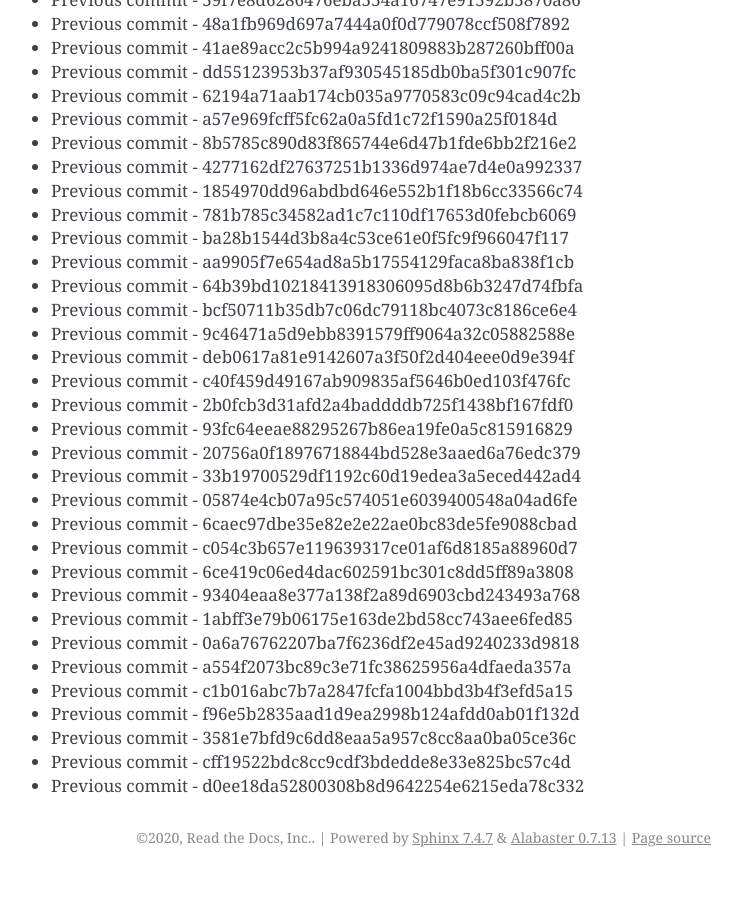
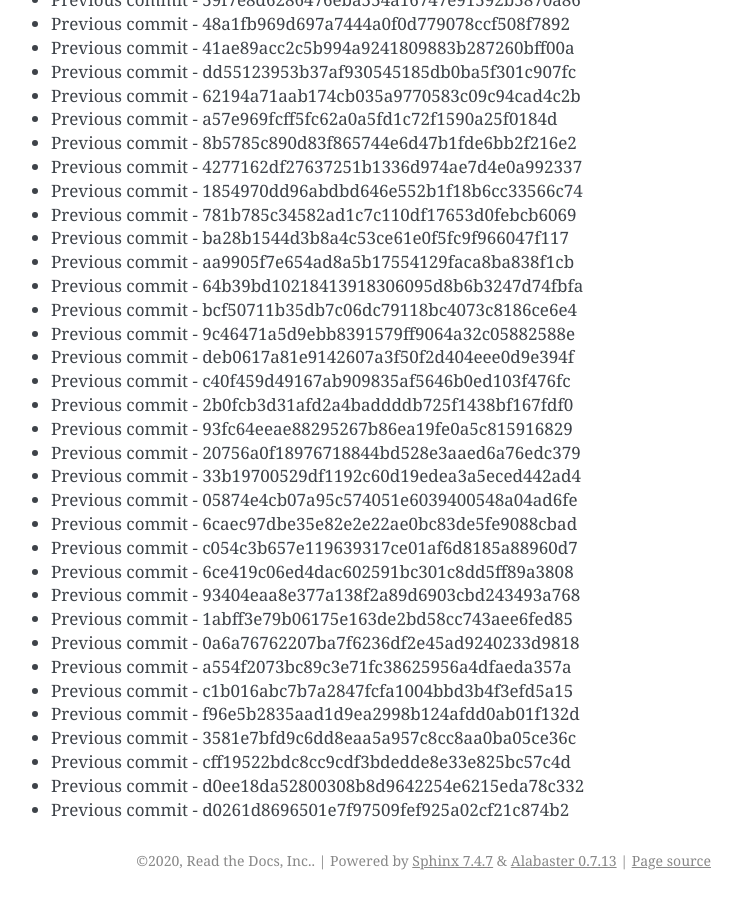
Before and after one commit to readthedocs/rtd-git-stresstest, a Sphinx documentation site: the page built from docs/updates.rst, in a window 1280 px wide and 900 px high, scrolled down 69785 px. Shown: the whole window, without its empty margins (399-1141 px from the left). Built offline with Sphinx 7.4.7, drawn with Linux system fonts in a browser that asks for light colours; before the commit the page ends 70662 px from its top, so only the background shows below that.

Commit message:
Generating commit from previous: d0261d8696501e7f97509fef925a02cf21c874b2

```diff
--- a/docs/updates.rst
+++ b/docs/updates.rst
@@ -2964,3 +2964,4 @@ It can be tested for any performance characteristics.
 * Previous commit - 3581e7bfd9c6dd8eaa5a957c8cc8aa0ba05ce36c
 * Previous commit - cff19522bdc8cc9cdf3bdedde8e33e825bc57c4d
 * Previous commit - d0ee18da52800308b8d9642254e6215eda78c332
+* Previous commit - d0261d8696501e7f97509fef925a02cf21c874b2
```
